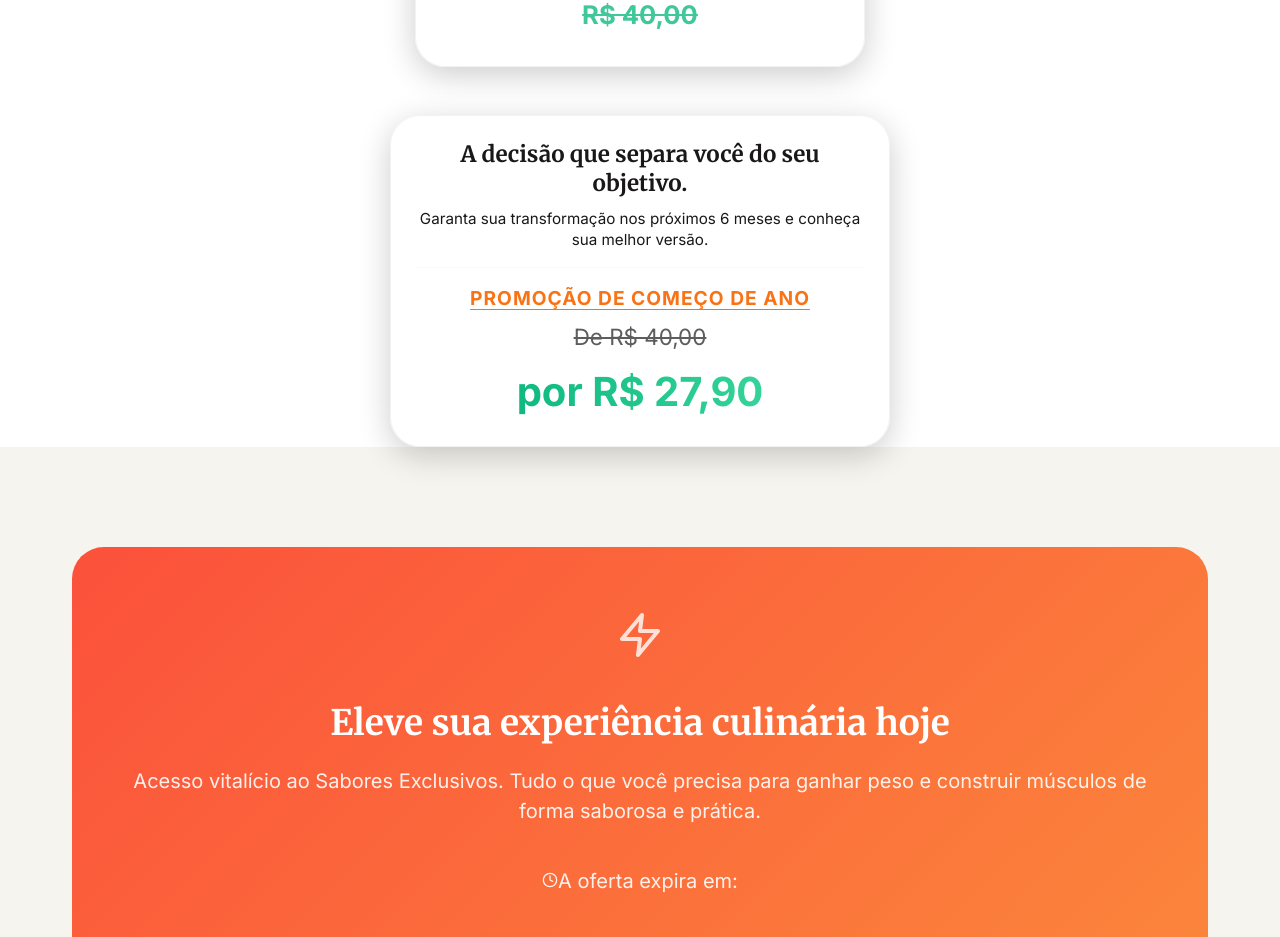
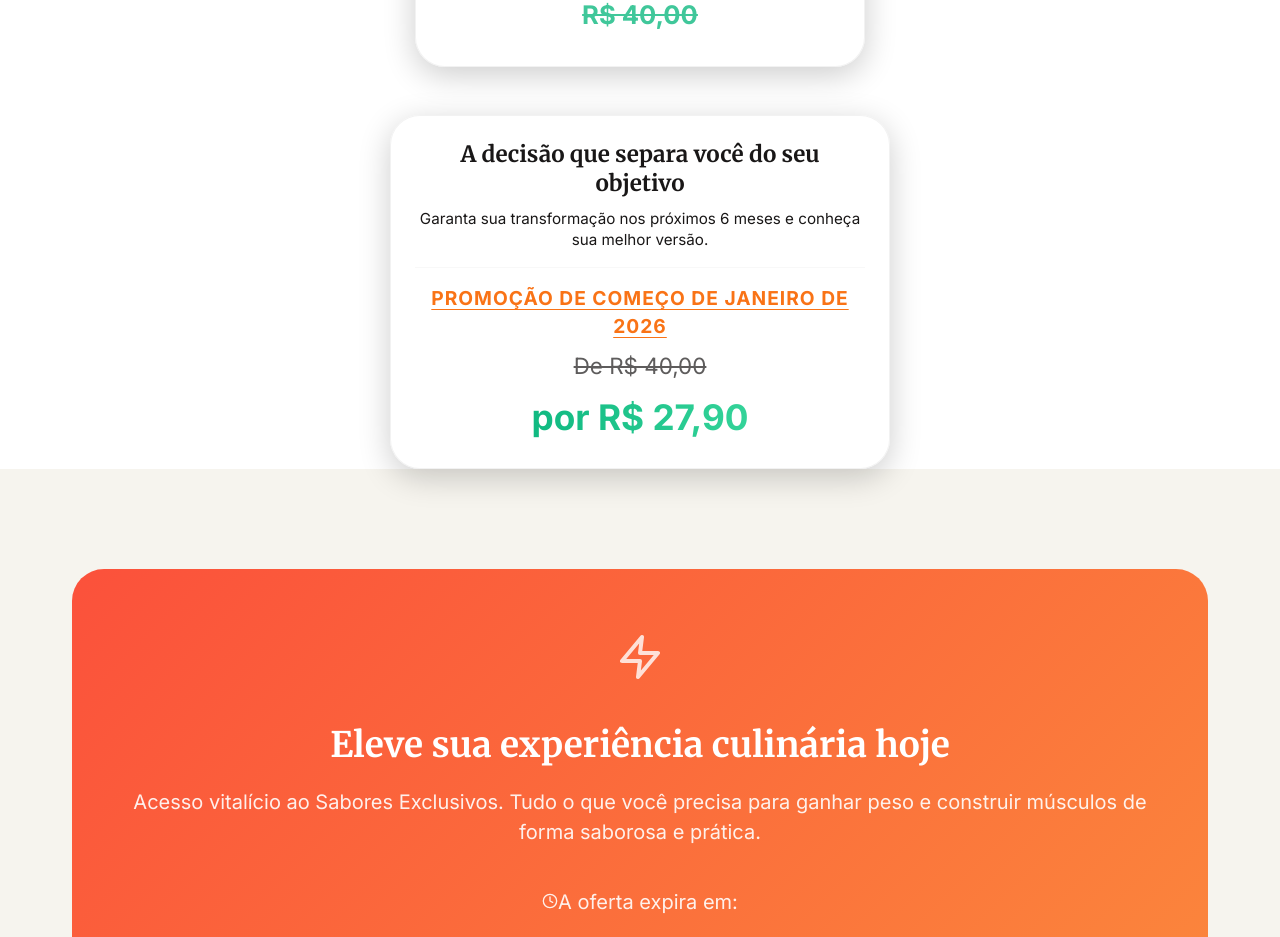
Before and after one commit to YohanSaibb026/LeadingPage, a React (Vite) app: page / in a window 1280 px wide. Shown: the part 5094-6031 px from the top of the page. Built offline with nearby package versions, Linux system fonts and the light colour scheme.

Commit message:
style: refine pricing promotion card text and font sizes

```diff
--- a/src/App.css
+++ b/src/App.css
@@ -882,7 +882,7 @@
 }
 
 .promo-to {
-    font-size: 2.5rem;
+    font-size: 2.2rem;
     font-weight: 800;
     color: #10B981;
     background: linear-gradient(to right, #10B981, #34D399);
--- a/src/locales/es.json
+++ b/src/locales/es.json
@@ -61,9 +61,9 @@
             "app_access": "App <1>Sabores Exclusivos</1> con acceso libre",
             "app_price": "R$ 40,00",
             "promotion": {
-                "title": "La decisión que te separa de tu objetivo.",
+                "title": "La decisión que te separa de tu objetivo",
                 "subtitle": "Asegura tu transformación en los próximos 6 meses y conoce tu mejor versión.",
-                "label": "Promoción de inicio de año",
+                "label": "Promoción de inicio de enero de 2026",
                 "price_from": "De R$ 40,00",
                 "price_to": "por R$ 27,90"
             }
--- a/src/locales/pt.json
+++ b/src/locales/pt.json
@@ -65,9 +65,9 @@
             "app_access": "App <1>Sabores Exclusivos</1> com livre acesso",
             "app_price": "R$ 40,00",
             "promotion": {
-                "title": "A decisão que separa você do seu objetivo.",
+                "title": "A decisão que separa você do seu objetivo",
                 "subtitle": "Garanta sua transformação nos próximos 6 meses e conheça sua melhor versão.",
-                "label": "Promoção de começo de ano",
+                "label": "Promoção de começo de janeiro de 2026",
                 "price_from": "De R$ 40,00",
                 "price_to": "por R$ 27,90"
             }
```
